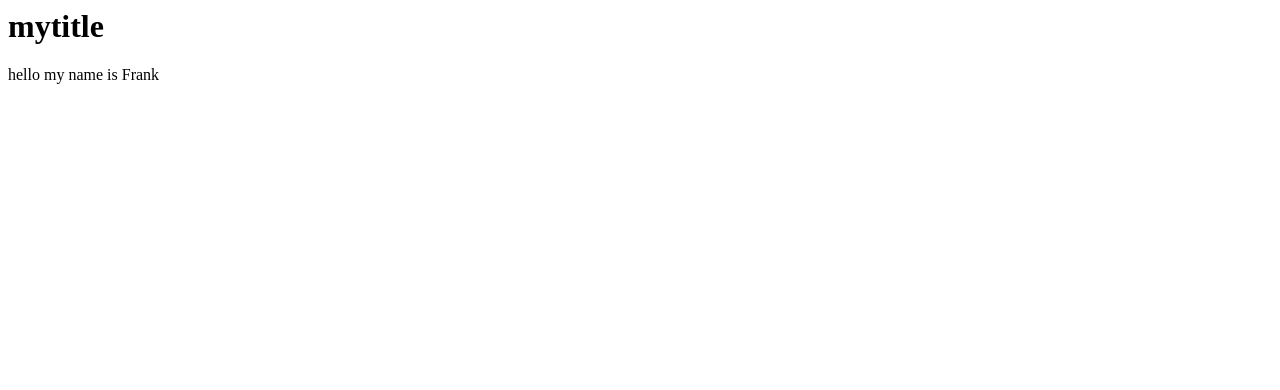
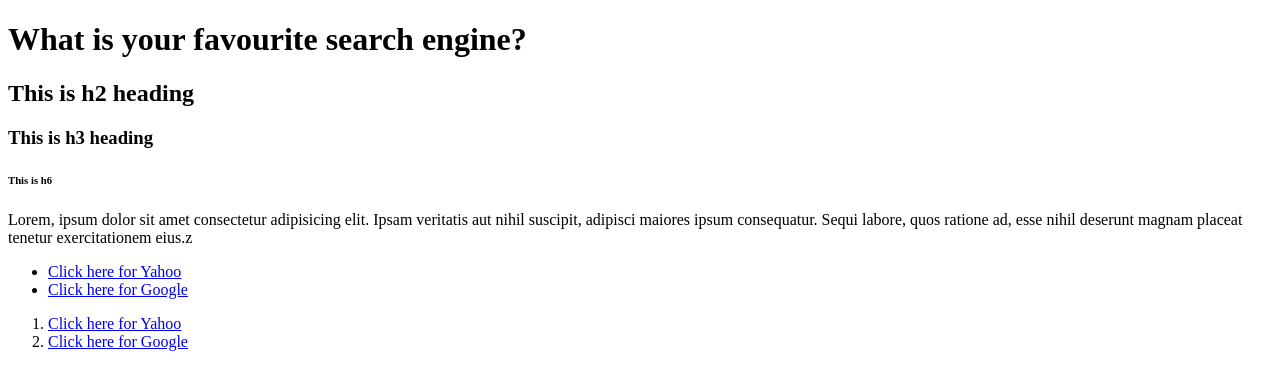
Before and after one commit to frankmay99/testwebsite, a plain HTML site: page index.html in a window 1280 px wide. Drawn offline with Linux system fonts and the light colour scheme.

Commit message:
my third commit

```diff
--- a/index.html
+++ b/index.html
@@ -1,11 +1,40 @@
-<head>
-    <link rel="stylesheet" type="text/css" href="css.css" media=”screen” />
-    <script src="scripts.js"></script>
-</head>
+<!doctype html>
 
-<h1>
-    mytitle
-</h1>
-<p class="my-para">
-    hello my name is Frank
-</p>
+<html>
+    <head>
+        <link rel="stylesheet" type="text/css" href="css.css" media=”screen” />
+        <script src="scripts.js"></script>
+        <title>
+            Hello World
+        </title>
+    </head>
+    <!--This is my first comment-->
+    <body>
+        <!-- headings -->
+        <h1>What is your favourite search engine?</h1>
+        <h2>This is h2 heading</h2>
+        <h3>This is h3 heading</h3>
+        <h6>This is h6</h6>
+        <p class = "paragraph 1"> Lorem, ipsum dolor sit amet consectetur adipisicing elit. Ipsam veritatis aut nihil suscipit, adipisci maiores ipsum consequatur. Sequi labore, quos ratione ad, esse nihil deserunt magnam placeat tenetur exercitationem eius.z </p>
+        <!-- Links -->
+        <!-- Lists  -->
+        <!-- Unordered Lists (UL) and Ordered Lists (OL) -->
+        <!-- LI stands for List Item -->
+        <ul>
+            <LI>
+                <a href="https://yahoo.com" target="_blank"> Click here for Yahoo</a>
+            </LI>
+            <li>
+                <a href="https://google.com" target="_blank"> Click here for Google</a>
+            </li>
+        </ul>
+        <ol>
+            <LI>
+                <a href="https://yahoo.com" target="_blank"> Click here for Yahoo</a>
+            </LI>
+            <li>
+                <a href="https://google.com" target="_blank"> Click here for Google</a>
+            </li>
+        </ol>
+    </body>
+</html>
```
